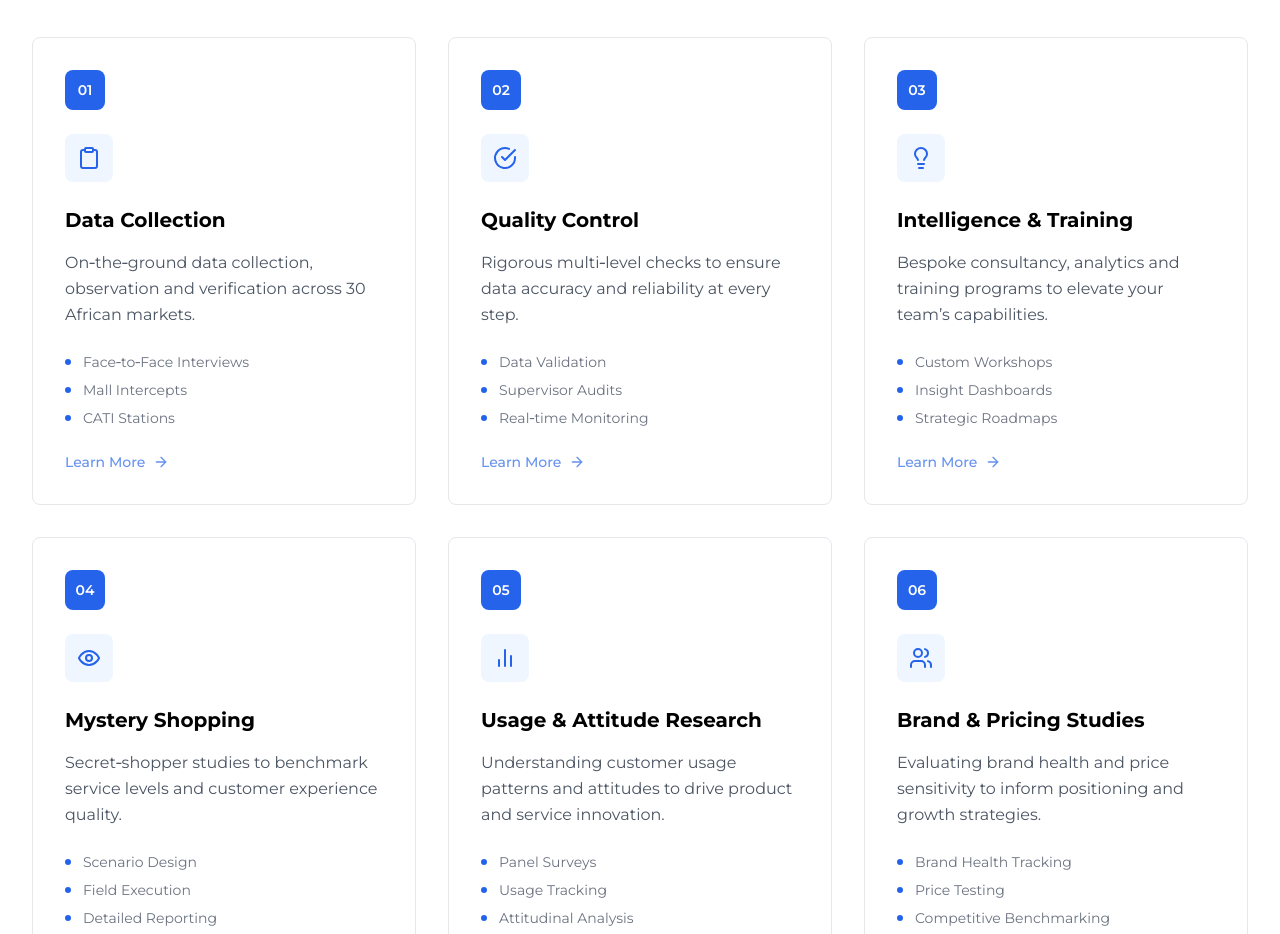
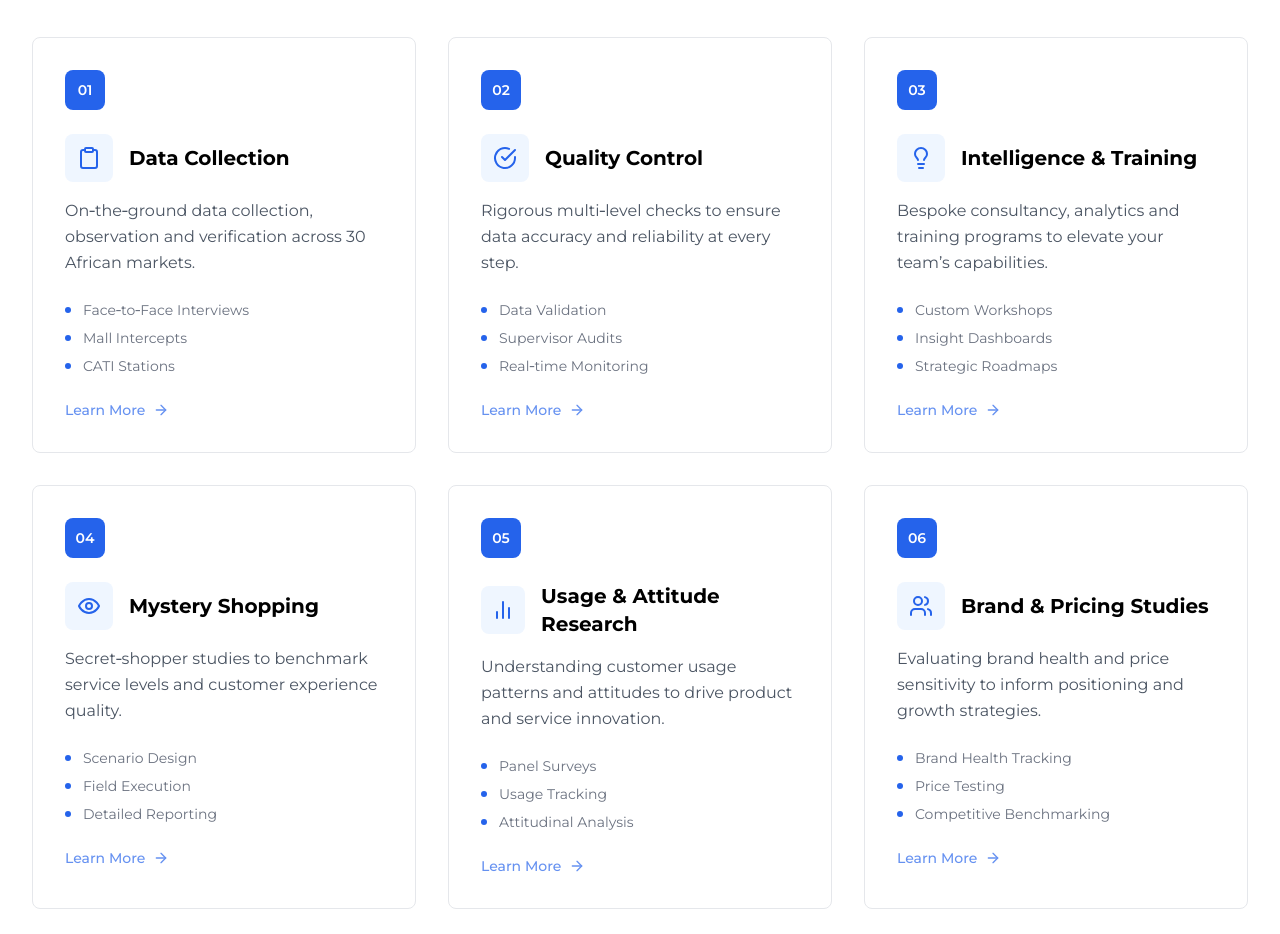
Before and after one commit to Jiwe-Holding/Futuris-Site, a React (Vite) app: page / in a window 1280 px wide. Shown: the part 1120-2054 px from the top of the page. Built offline with nearby package versions, Linux system fonts and the light colour scheme.

Commit message:
Update Services.tsx

```diff
--- a/src/components/Services.tsx
+++ b/src/components/Services.tsx
@@ -127,8 +127,10 @@ const Services: React.FC = () => {
                 </div>
               </div>
 
+              {/* Icon and Title on same line */}
+              <div className="flex items-center mb-4">
                 {/* Minimalist Icon */}
-              <div className={`w-12 h-12 bg-blue-50 rounded-lg flex items-center justify-center mb-6 transition-all duration-300 ${
+                <div className={`w-12 h-12 bg-blue-50 rounded-lg flex items-center justify-center mr-4 transition-all duration-300 ${
                   hoveredCard === index ? 'bg-blue-100 scale-105' : ''
                 }`}>
                   <div className="text-blue-600">
@@ -137,11 +139,12 @@ const Services: React.FC = () => {
                 </div>
 
                 {/* Content */}
-              <h3 className={`text-xl font-bold text-black mb-4 transition-colors duration-300 ${
+                <h3 className={`text-xl font-bold text-black transition-colors duration-300 ${
                   hoveredCard === index ? 'text-blue-600' : ''
                 }`}>
                   {service.title}
                 </h3>
+              </div>
               <p className="text-gray-600 mb-6 leading-relaxed">
                 {service.description}
               </p>
```
Lines whose indentation alone changed are shown as unchanged.
